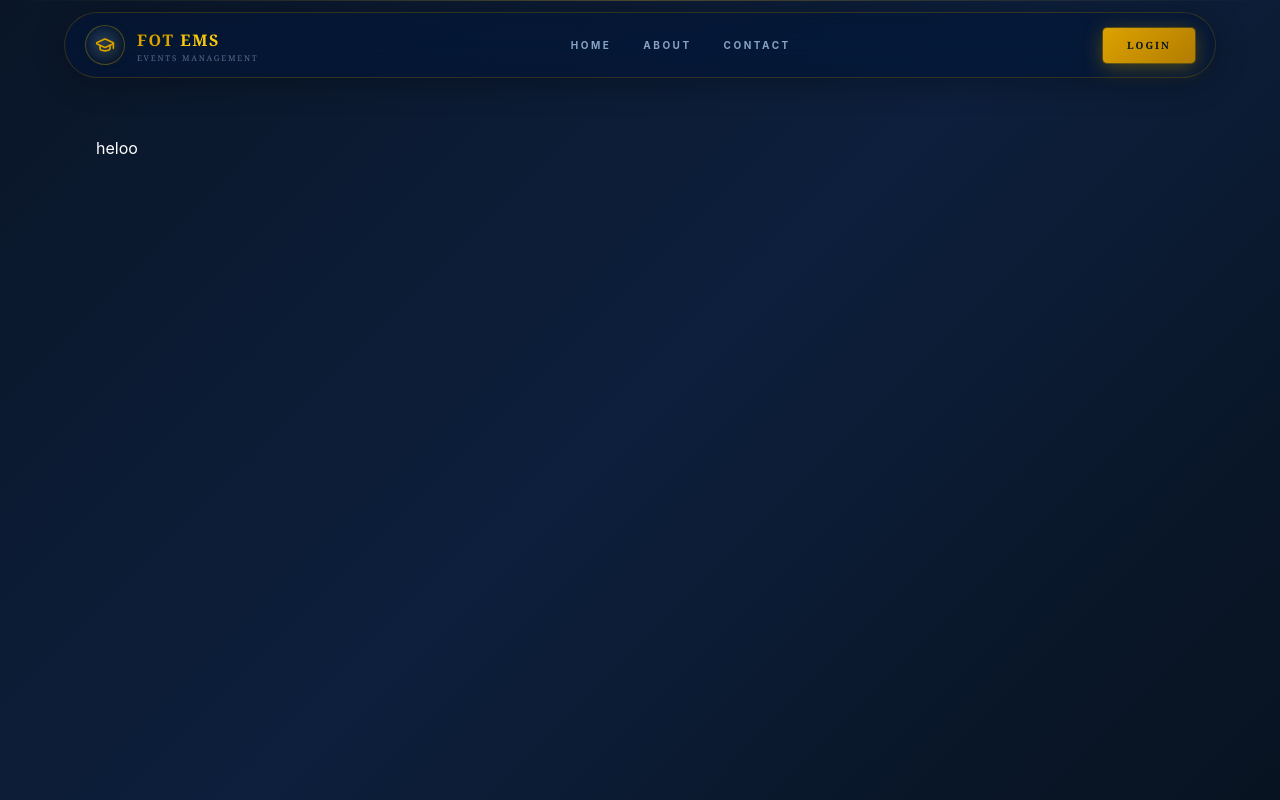
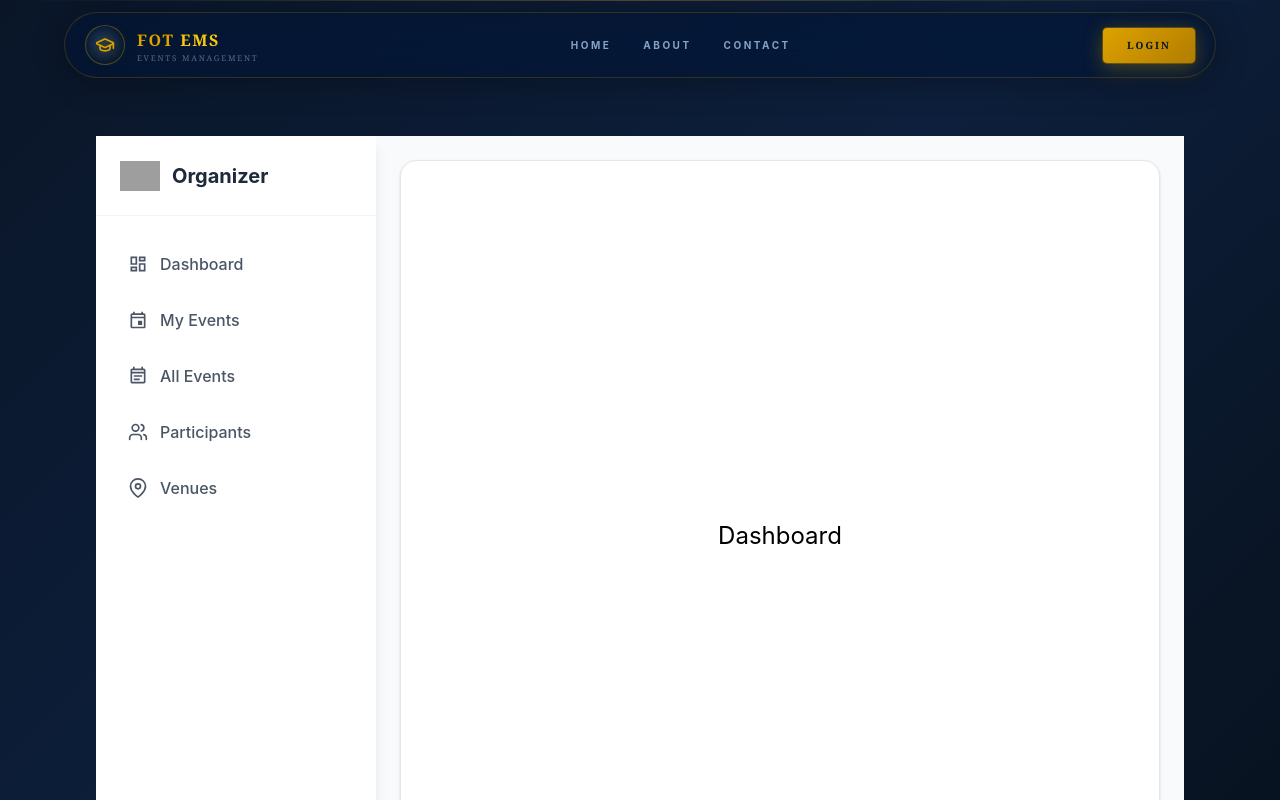
Before and after one commit to TeamZero-Uni/react-event-managemen-frontend, a React app: page /organizer in a window 1280 px wide. Shown: the top 800 px of the page. Built offline with nearby package versions, Linux system fonts and the light colour scheme; no server answers; grey boxes are pictures that could not be loaded; the HTML template or start-up script is replaced by a standard one.

Commit message:
Refactor code structure for improved readability and maintainability

```diff
--- a/src/App.jsx
+++ b/src/App.jsx
@@ -52,7 +52,7 @@ const router = createBrowserRouter(
       {/* <Route element={<ProtectedRoute allowedRoles={["ORGANIZER"]} />}>
         <Route path="organizer" element={<OrganizerProfile />} />
       </Route> */}
-      <Route path="organizer" element={<OrganizerProfile />} />
+      <Route path="organizer/*" element={<OrganizerProfile />} />
 
       <Route element={<ProtectedRoute allowedRoles={["ADMIN"]} />}>
         <Route path="admin-profile" element={<AdminProfile />} />
--- /dev/null
+++ b/src/components/organizer/AllEventsPage.jsx
@@ -0,0 +1,9 @@
+import React from 'react'
+
+export default function AllEventsPage() {
+  return (
+    <div className="w-full h-full flex items-center justify-center text-black text-2xl">
+      <h1>All Events</h1>
+    </div>
+  )
+}
--- /dev/null
+++ b/src/components/organizer/DashboardPage.jsx
@@ -0,0 +1,9 @@
+import React from 'react'
+
+export default function DashboardPage() {
+  return (
+    <div className="w-full h-full flex items-center justify-center text-black text-2xl">
+      <h1>Dashboard</h1>
+    </div>
+  )
+}
--- /dev/null
+++ b/src/components/organizer/MyEventsPage.jsx
@@ -0,0 +1,9 @@
+import React from 'react'
+
+export default function MyEventsPage() {
+  return (
+    <div className="w-full h-full flex items-center justify-center text-black text-2xl">
+      <h1>My Events</h1>
+    </div>
+  )
+}
--- /dev/null
+++ b/src/components/organizer/ParticipantsPage.jsx
@@ -0,0 +1,9 @@
+import React from 'react'
+
+export default function ParticipantsPage() {
+  return (
+    <div className="w-full h-full flex items-center justify-center text-black text-2xl">
+      <h1>Participants</h1>
+    </div>
+    )
+}
--- /dev/null
+++ b/src/components/organizer/VenuesPage.jsx
@@ -0,0 +1,9 @@
+import React from 'react'
+
+export default function VenuesPage() {
+  return (
+    <div className="w-full h-full flex items-center justify-center text-black text-2xl">
+      <h1>Venues</h1>
+    </div>
+  )
+}
--- a/src/pages/OrganizerProfile.jsx
+++ b/src/pages/OrganizerProfile.jsx
@@ -1,8 +1,61 @@
 import React from 'react'
+import { Link, Route, Routes } from 'react-router-dom'
+import DashboardPage from '../components/organizer/DashboardPage'
+import MyEventsPage from '../components/organizer/MyEventsPage'
+import ParticipantsPage from '../components/organizer/ParticipantsPage'
+import AllEventsPage from '../components/organizer/AllEventsPage'
+import VenuesPage from '../components/organizer/VenuesPage'
+import { LuClipboardList, LuUsers } from 'react-icons/lu'
+import { BsBoxes } from 'react-icons/bs'
+import { MdOutlineRateReview, MdOutlineDashboard, MdOutlineEvent, MdOutlineEventNote } from 'react-icons/md'
+import { FiMapPin } from "react-icons/fi"
 
 function OrganizerProfile() {
   return (
-    <div>heloo
+    <div className="flex h-screen w-full bg-gray-50 font-sans overflow-hidden">
+
+      {/* Sidebar Navigation */}
+      <div className="w-[280px] bg-white shadow-lg flex flex-col z-10">
+
+        {/* Logo Section */}
+        <div className="h-20 flex items-center px-6 border-b border-gray-100">
+          <img src="/logo.jpg"  className="h-10 w-10 object-contain mr-3" />
+          <h1 className="text-xl font-bold text-gray-800">Organizer</h1>
+        </div>
+
+        {/* Links Section */}
+        <div className="flex flex-col gap-2 p-4 mt-2 text-black">
+          <Link to="/organizer" className="flex items-center px-4 py-3 text-gray-600 rounded-lg hover:bg-blue-50 hover:text-blue-700 transition-all duration-200 font-medium">
+            <MdOutlineDashboard className="text-xl mr-3" /> Dashboard
+          </Link>
+          <Link to="/organizer/my-events" className="flex items-center px-4 py-3 text-gray-600 rounded-lg hover:bg-blue-50 hover:text-blue-700 transition-all duration-200 font-medium">
+            <MdOutlineEvent className="text-xl mr-3" /> My Events
+          </Link>
+          <Link to="/organizer/allEvents" className="flex items-center px-4 py-3 text-gray-600 rounded-lg hover:bg-blue-50 hover:text-blue-700 transition-all duration-200 font-medium">
+            <MdOutlineEventNote className="text-xl mr-3" /> All Events
+          </Link>
+          <Link to="/organizer/participants" className="flex items-center px-4 py-3 text-gray-600 rounded-lg hover:bg-blue-50 hover:text-blue-700 transition-all duration-200 font-medium">
+            <LuUsers className="text-xl mr-3" /> Participants
+          </Link>
+          <Link to="/organizer/venues" className="flex items-center px-4 py-3 text-gray-600 rounded-lg hover:bg-blue-50 hover:text-blue-700 transition-all duration-200 font-medium">
+            <FiMapPin className="text-xl mr-3" /> Venues
+          </Link>
+        </div>
+
+      </div>
+
+      {/* Main Content Area */}
+      <div className="flex-1 h-full overflow-y-auto p-6">
+        <div className="bg-white rounded-2xl shadow-sm border border-gray-200 h-full w-full p-6 overflow-y-auto">
+          <Routes>
+            <Route path="/" element={<DashboardPage />} />
+            <Route path="/my-events" element={<MyEventsPage />} />
+            <Route path="/allEvents" element={<AllEventsPage />} />
+            <Route path="/participants" element={<ParticipantsPage />} />
+            <Route path="/venues" element={<VenuesPage />} />
+          </Routes>
+        </div>
+      </div>
 
     </div>
   )
```
Also changed, not shown: src/public/logo.jpg (added).
